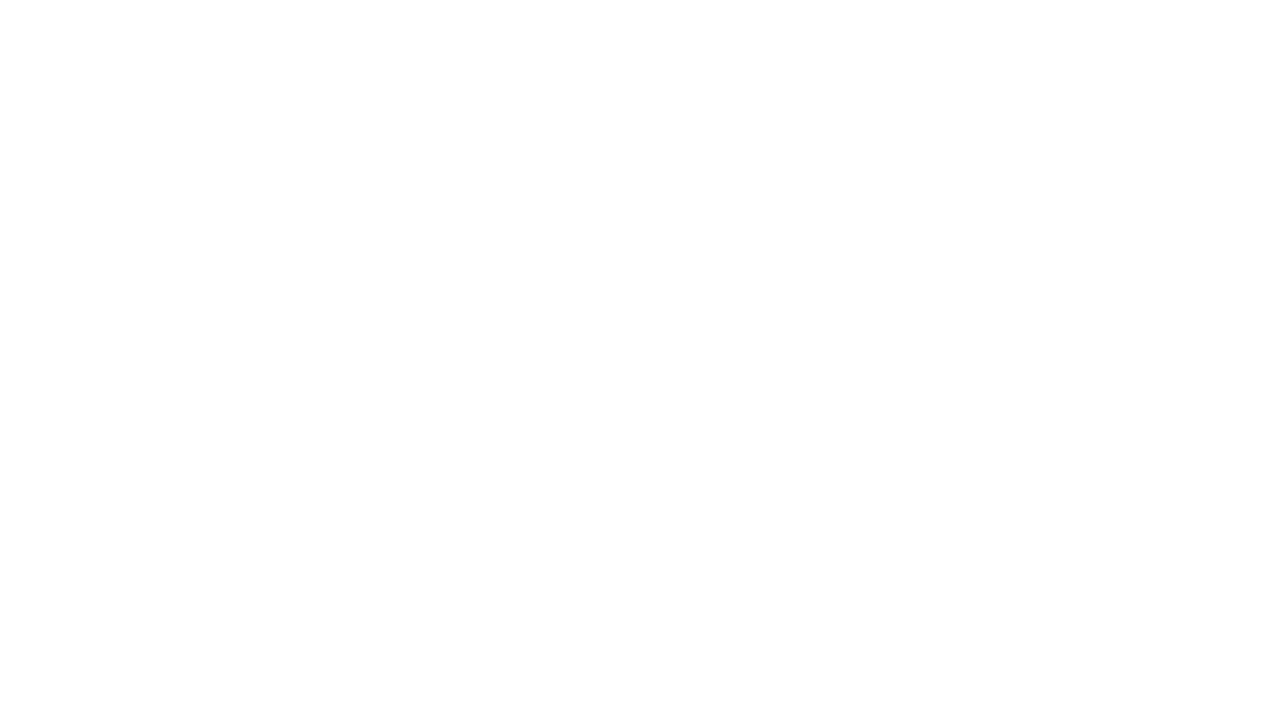
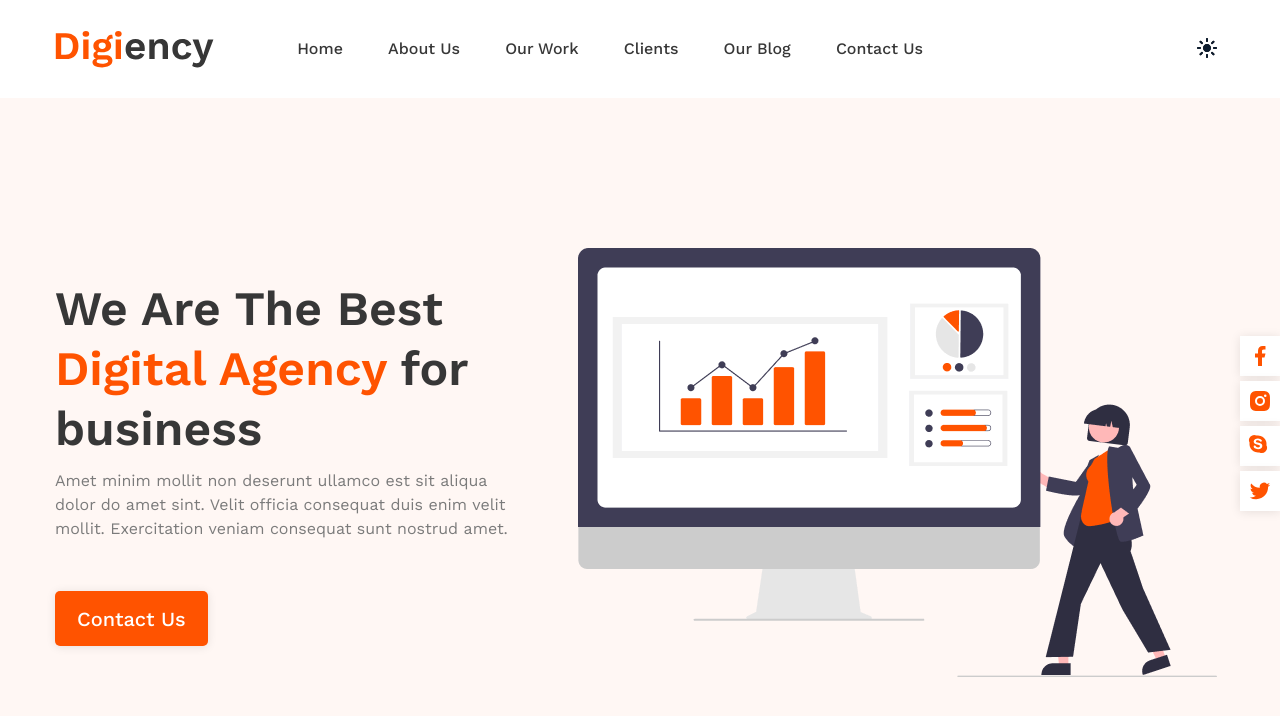
Before and after one commit to vadiminsk/digiency-landing, a website: page index.html in a window 1280 px wide. Drawn offline with Linux system fonts and the light colour scheme.

Commit message:
header and hero block

```diff
--- /dev/null
+++ b/css/fonts.css
@@ -0,0 +1,23 @@
+@font-face {
+  font-family: "Work-Sans Regular";
+  src: url("../assets/fonts/work-sans/WorkSans-Regular.woff") format("woff"),
+    url("../assets/fonts/work-sans/WorkSans-Regular.woff2") format("woff2");
+}
+
+@font-face {
+  font-family: "Work-Sans Medium";
+  src: url("../assets/fonts/work-sans/WorkSans-Medium.woff") format("woff"),
+    url("../assets/fonts/work-sans/WorkSans-Medium.woff2") format("woff2");
+}
+
+@font-face {
+  font-family: "Work-Sans Semibold";
+  src: url("../assets/fonts/work-sans/WorkSans-Bold.woff") format("woff"),
+    url("../assets/fonts/work-sans/WorkSans-Bold.woff2") format("woff2");
+}
+
+@font-face {
+  font-family: "Work-Sans Bold";
+  src: url("../assets/fonts/work-sans/WorkSans-SemiBold.woff") format("woff"),
+    url("../assets/fonts/work-sans/WorkSans-SemiBold.woff2") format("woff2");
+}
--- /dev/null
+++ b/css/reset.css
@@ -0,0 +1,74 @@
+/* Box sizing rules */
+*,
+*::before,
+*::after {
+  box-sizing: border-box;
+}
+
+/* Remove default margin */
+body,
+h1,
+h2,
+h3,
+h4,
+p,
+figure,
+blockquote,
+dl,
+dd {
+  margin: 0;
+}
+
+/* Remove list styles on ul, ol elements with a list role, which suggests default styling will be removed */
+ul[role="list"],
+ol[role="list"] {
+  list-style: none;
+}
+
+/* Set core root defaults */
+html:focus-within {
+  scroll-behavior: smooth;
+}
+
+/* Set core body defaults */
+body {
+  min-height: 100vh;
+  text-rendering: optimizeSpeed;
+  line-height: 1.5;
+}
+
+/* A elements that don't have a class get default styles */
+a:not([class]) {
+  text-decoration-skip-ink: auto;
+}
+
+/* Make images easier to work with */
+img,
+picture {
+  max-width: 100%;
+  display: block;
+}
+
+/* Inherit fonts for inputs and buttons */
+input,
+button,
+textarea,
+select {
+  font: inherit;
+}
+
+/* Remove all animations, transitions and smooth scroll for people that prefer not to see them */
+@media (prefers-reduced-motion: reduce) {
+  html:focus-within {
+    scroll-behavior: auto;
+  }
+
+  *,
+  *::before,
+  *::after {
+    animation-duration: 0.01ms !important;
+    animation-iteration-count: 1 !important;
+    transition-duration: 0.01ms !important;
+    scroll-behavior: auto !important;
+  }
+}
--- a/css/styles.css
+++ b/css/styles.css
@@ -1,4 +1,161 @@
-body {
-  color: red; }
+/* Common styles */
 
-/*# sourceMappingURL=data:application/json;base64,eyJ2ZXJzaW9uIjozLCJzb3VyY2VzIjpbIi4uL3Njc3Mvc3R5bGVzLnNjc3MiXSwibmFtZXMiOltdLCJtYXBwaW5ncyI6IkFBTUE7RUFDRSxVQUFVLEVBQUEiLCJmaWxlIjoic3R5bGVzLmNzcyJ9 */
+.body {
+  position: relative;
+  max-width: 1440px;
+  margin: auto;
+  color: #373737;
+  font-family: "Work-Sans Medium";
+}
+
+.container {
+  max-width: 1200px;
+  margin: auto;
+  padding: 0 15px;
+}
+
+.section {
+  padding: 150px 0 155px;
+}
+
+a {
+  text-decoration: none;
+}
+
+img {
+  height: auto;
+}
+
+button {
+  border: none;
+  background: transparent;
+}
+
+h1 {
+  margin-bottom: 10px;
+  font-family: "Work-Sans Bold";
+  font-size: 48px;
+  line-height: 1.25;
+}
+
+h2,
+h3,
+h4 {
+  font-family: "Work-Sans Semibold";
+  line-height: 1.25;
+}
+
+h2 {
+  font-size: 40px;
+}
+
+h1 > span,
+h2 > span {
+  color: #ff5300;
+}
+
+p {
+  color: #7b7b7b;
+  font-family: "Work-Sans Regular";
+  line-height: 1.5;
+}
+
+.btn {
+  padding: 13px 22px 12px;
+  background: #ff5300;
+  box-shadow: 0px 1px 10px rgba(0, 0, 0, 0.1);
+  border-radius: 5px;
+  color: #fff;
+  font-size: 20px;
+  cursor: pointer;
+}
+
+/* Header */
+
+.header {
+  padding: 30px 0;
+  box-shadow: 0px 1px 10px rgba(0, 0, 0, 0.1);
+}
+
+.header__logo {
+  display: inline-block;
+  vertical-align: middle;
+  margin-right: 18px;
+}
+
+.header__nav {
+  display: inline-block;
+  vertical-align: middle;
+}
+
+.header__nav > ul {
+  margin: 0;
+}
+
+.header__nav > ul > li {
+  display: inline-block;
+  padding: 7px 20px;
+}
+
+.header__nav > ul > li > a {
+  color: #373737;
+  text-transform: capitalize;
+}
+
+.header__button {
+  float: right;
+  padding: 5px 0;
+}
+
+.header__button img {
+  cursor: pointer;
+}
+
+/* Social */
+
+.social {
+  position: sticky;
+  top: 320px;
+}
+
+.social ul {
+  position: absolute;
+  right: 0;
+}
+
+.social li {
+  width: 40px;
+  height: 40px;
+  margin-bottom: 5px;
+  padding: 8px;
+  background: #fff;
+  box-shadow: 0px 1px 10px rgba(0, 0, 0, 0.1);
+}
+
+.social li img {
+  max-width: 24px;
+  max-height: 24px;
+}
+
+/* Hero section */
+
+.hero {
+  background: #fff7f4;
+}
+
+.hero p {
+  margin-bottom: 50px;
+}
+
+.hero .wrapper > div {
+  display: inline-block;
+  vertical-align: middle;
+}
+
+.hero__text {
+  width: 40%;
+}
+
+.hero__image {
+  padding-left: 50px;
+}
--- a/index.html
+++ b/index.html
@@ -4,13 +4,74 @@
     <meta charset="UTF-8" />
     <meta http-equiv="X-UA-Compatible" content="IE=edge" />
     <meta name="viewport" content="width=device-width, initial-scale=1.0" />
+    <link rel="stylesheet" href="./css/reset.css" />
+    <link rel="stylesheet" href="./css/fonts.css" />
     <link rel="stylesheet" href="./css/styles.css" />
     <title>Digiency landing</title>
   </head>
-  <body>
-    <header></header>
-    <main>
-      <section></section>
+  <body class="body">
+    <header class="header">
+      <div class="container">
+        <div class="wrapper">
+          <div class="header__logo">
+            <img src="./assets/logo.svg" alt="Digiency logo" />
+          </div>
+          <nav class="header__nav">
+            <ul role="list">
+              <li><a href="#">Home</a></li>
+              <li><a href="#">About us</a></li>
+              <li><a href="#">our work</a></li>
+              <li><a href="#">clients</a></li>
+              <li><a href="#">our blog</a></li>
+              <li><a href="#">contact us</a></li>
+            </ul>
+          </nav>
+          <div class="header__button">
+            <button type="button">
+              <img src="./assets/theme-color.svg" alt="Change theme color" />
+            </button>
+          </div>
+        </div>
+      </div>
+    </header>
+    <main class="main">
+      <div class="social">
+        <ul role="list">
+          <li>
+            <a href="#"><img src="./assets/facebook.svg" alt="Facebook" /></a>
+          </li>
+          <li>
+            <a href="#"><img src="./assets/instagram.svg" alt="Instagram" /></a>
+          </li>
+          <li>
+            <a href="#"><img src="./assets/skype.svg" alt="Skype" /></a>
+          </li>
+          <li>
+            <a href="#"><img src="./assets/twitter.svg" alt="Twitter" /></a>
+          </li>
+        </ul>
+      </div>
+      <section class="section hero">
+        <div class="container">
+          <div class="wrapper">
+            <div class="hero__text">
+              <h1>We Are The Best <span>Digital Agency</span> for business</h1>
+              <p>
+                Amet minim mollit non deserunt ullamco est sit aliqua dolor do
+                amet sint. Velit officia consequat duis enim velit mollit.
+                Exercitation veniam consequat sunt nostrud amet.
+              </p>
+              <button class="btn">Contact Us</button>
+            </div>
+            <div class="hero__image">
+              <img
+                src="./assets/hero-image.png"
+                alt="We Are The Best Digital Agency for business"
+              />
+            </div>
+          </div>
+        </div>
+      </section>
       <section></section>
       <section></section>
       <section></section>
```
Also changed, not shown: assets/facebook.svg (added), assets/fonts/work-sans/WorkSans-Bold.woff (added), assets/fonts/work-sans/WorkSans-Bold.woff2 (added), assets/fonts/work-sans/WorkSans-Medium.woff (added), assets/fonts/work-sans/WorkSans-Medium.woff2 (added), assets/fonts/work-sans/WorkSans-Regular.woff (added), assets/fonts/work-sans/WorkSans-Regular.woff2 (added), assets/fonts/work-sans/WorkSans-SemiBold.woff (added), assets/fonts/work-sans/WorkSans-SemiBold.woff2 (added), assets/hero-image.png (added), assets/instagram.svg (added), assets/logo.svg (added), assets/skype.svg (added), assets/theme-color.svg (added), 1 more files.
